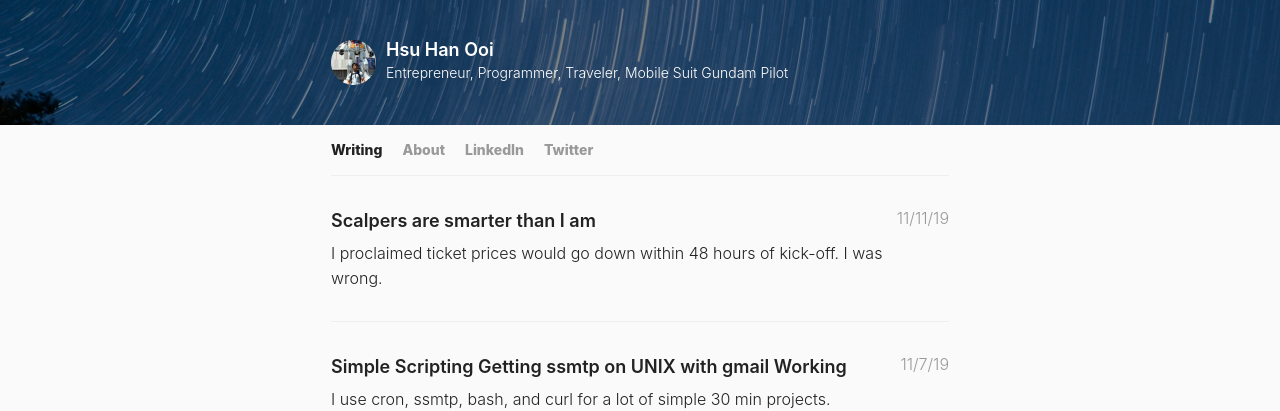
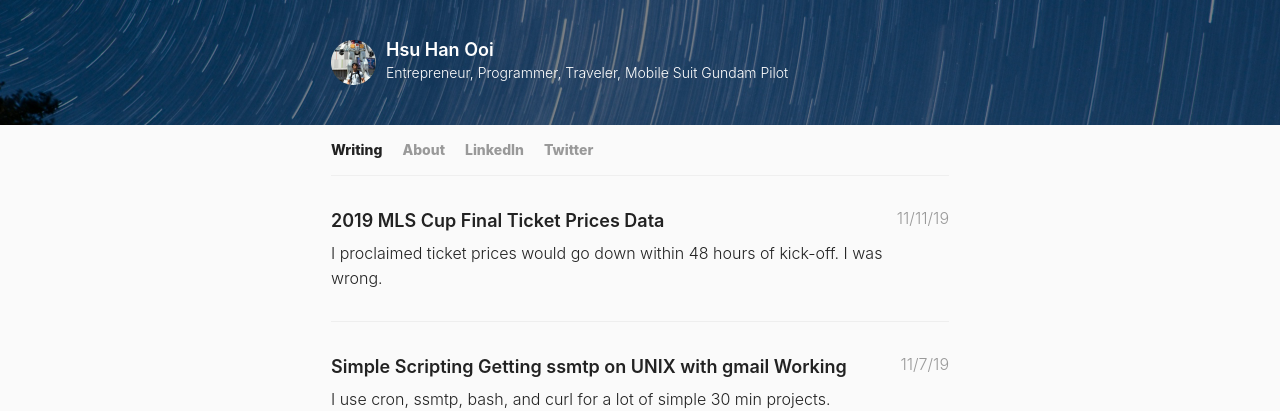
Before and after one commit to hsuhanooi/hsuhanooi.github.io, a Jekyll site: the page built from index.html, in a window 1280 px wide. Shown: the top 411 px of the page. Built offline with Jekyll 4.4.1, drawn with Linux system fonts in a browser that asks for light colours; the list of posts is cut into pages by our own code; part of the change alters nothing that is shown.

Commit message:
add new post

````diff
--- a/_posts/2019-11-11-mls-finals-tickets.md
+++ b/_posts/2019-11-11-mls-finals-tickets.md
@@ -1,209 +1,289 @@
 ---
 layout: post
-title: Scalpers are smarter than I am
+title: 2019 MLS Cup Final Ticket Prices Data
 excerpt: I proclaimed ticket prices would go down within 48 hours of kick-off. I was wrong.
 tags: sounders,seatgeek,cron,ssmtp,curl,bash,scripting,tickets,prices
 ---
 
 **MLS Cup Final Ticket Prices**
 
-Yesterday I went to the MLS Cup final and watched the Seattle Sounders beat Toronto FC 3-1 to win the MLS Cup at home, here in Seattle. It was an exciting game and Seattle played great but my prediction around tickets for the game were completely wrong. In my last post I set up a quick script to email and record ticket prices and quantity from seatgeek every 15 mins. 3 days before the final I predicted there'd be an excess of inventory which would drop prices significantly before the game. The very next day I was right, ticket prices had dropped to their lowest
+Yesterday (Sunday Nov 10th) I went to the MLS Cup final and watched the Seattle Sounders beat Toronto FC 3-1 to win the MLS Cup at home, here in Seattle. It was an exciting game and Seattle played great but my prediction around ticket prices before the game were completely wrong. In my last post I set up a quick script to email and record ticket prices and quantity from seatgeek every 15 mins. 3 days before the final (Thursday) I predicted there'd be an excess of inventory which would drop prices significantly before the game. The very next day (Friday), I was right. Ticket prices dropped to $163 per ticket on Friday from 6:45pm till 8:30pm with about 100 or so tickets being on sale. Unfortunately this was the last time tickets would drop that low. I graphed the lowest ticket prices by time below along with the number of tickets available at that price.
 
-<img src="/public/images/NumTickets.png" alt="Number of tickets per day" width="700px">
+<img src="/public/images/LowestPrice.png" alt="Lowest Price per day" width="600px">
 
-<img src="/public/images/LowestPrice.png" alt="Lowest Price per day" width="700px">
+Then I graphed the total number of tickets available to look at supply.
 
+<img src="/public/images/NumTickets.png" alt="Number of tickets per day" width="600px">
 
+On the day of the game, starting around 12:01am you can see ticket prices spiked up to $250 and hit almost $400 right before game time. This is where I thought scalpers would get nervous and start to firesale tickets but they must have been confident that people were waiting until the last minute to buy and that demand would outstrip supply. They were right, and as the number of tickets dwindled they continued to sell at almost 4x the original price. Now I didn't control here for what the seats were actually like and maybe those $400 cheapest tickets were club seats or better than nosebleeds but for people who just wanted to get in to see the game and feel the atmosphere I don't think that matters that much.
 
-**ssmtp working with gmail**
+I ended up getting tickets through my friend who's a season ticket holder but was unable to help my friends get their own tickets to the game :(. I did alert them of the price movement to $163 but thought it would keep dropping so I ended up giving some bad advice. Usually for normal non-playoff Sounders home games I can get less than season-ticket holder prices on last minute tickets but looks like the MLS Cup Final doesn't have the same type of demand. It was interesting to see how supply and demand bounced leading up to game day though and maybe someone can use this data somehow. It's not a ton of data points but I included them below if anyone wants to use it.
 
-I always jump through multiple authentication login issues when sending through gmail with UNIX tools so hopefully writing this down will make it so I don't have to remember the same issues each time.
+Also if you want to parse the datetime in python I included the datetime strptime string I used to parse it since that's never fun.
 
-First to setup ssmtp.
-```
-sudo apt-get update
-sudo apt-get install ssmtp
-sudo vi /etc/ssmtp/ssmtp.conf
+```python3
+parsed = datetime.datetime.strptime(dtime, '%a %b %d %H:%M:%S PST %Y')
 ```
 
-Then to set up the config file.
-```/etc/ssmtp/ssmtp.conf
-root=MYEMAIL@gmail.com
-mailhub=smtp.gmail.com:465
-FromLineOverride=YES
-AuthUser=MYEMAIL@gmail.com
-AuthPass=MYPASSWORD
-UseTLS=YES
+```csv
+Time,LowestPrice,NumTickets,NumTicketsAtLowest
+Thu Nov  7 20:30:02 PST 2019,203.5,1758,61
+Thu Nov  7 20:45:02 PST 2019,191.4,1725,2
+Thu Nov  7 21:00:02 PST 2019,203.5,1718,46
+Thu Nov  7 21:15:02 PST 2019,203.5,1697,37
+Thu Nov  7 21:30:05 PST 2019,203.5,1811,71
+Thu Nov  7 21:45:02 PST 2019,203.5,1820,79
+Thu Nov  7 22:00:02 PST 2019,203.5,1813,75
+Thu Nov  7 22:15:05 PST 2019,203.5,1809,71
+Thu Nov  7 22:30:02 PST 2019,203.5,1796,78
+Thu Nov  7 22:45:02 PST 2019,203.5,1786,72
+Thu Nov  7 23:00:02 PST 2019,203.5,1773,67
+Thu Nov  7 23:15:05 PST 2019,203.5,1756,54
+Thu Nov  7 23:30:04 PST 2019,203.5,1774,66
+Thu Nov  7 23:45:05 PST 2019,203.5,1766,61
+Fri Nov  8 00:00:05 PST 2019,203.5,1764,61
+Fri Nov  8 00:15:06 PST 2019,203.5,1755,54
+Fri Nov  8 00:30:02 PST 2019,203.5,1756,59
+Fri Nov  8 00:45:05 PST 2019,203.5,1758,56
+Fri Nov  8 01:00:02 PST 2019,203.5,1764,61
+Fri Nov  8 01:15:04 PST 2019,203.5,1765,62
+Fri Nov  8 01:30:02 PST 2019,203.5,1761,58
+Fri Nov  8 01:45:05 PST 2019,203.5,1760,57
+Fri Nov  8 02:00:05 PST 2019,203.5,1761,60
+Fri Nov  8 02:15:05 PST 2019,203.5,1763,60
+Fri Nov  8 02:30:05 PST 2019,203.5,1765,61
+Fri Nov  8 02:45:05 PST 2019,203.5,1765,61
+Fri Nov  8 03:00:05 PST 2019,203.5,1764,60
+Fri Nov  8 03:15:02 PST 2019,203.5,1765,61
+Fri Nov  8 03:30:04 PST 2019,203.5,1766,62
+Fri Nov  8 03:45:04 PST 2019,203.5,1760,60
+Fri Nov  8 04:00:02 PST 2019,203.5,1762,60
+Fri Nov  8 04:15:01 PST 2019,203.5,1761,60
+Fri Nov  8 04:30:02 PST 2019,203.5,1756,54
+Fri Nov  8 04:45:06 PST 2019,203.5,1756,56
+Fri Nov  8 05:00:02 PST 2019,203.5,1753,53
+Fri Nov  8 05:15:01 PST 2019,203.5,1747,53
+Fri Nov  8 05:30:02 PST 2019,203.5,1755,57
+Fri Nov  8 05:45:04 PST 2019,203.5,1738,47
+Fri Nov  8 06:00:02 PST 2019,203.5,1748,57
+Fri Nov  8 06:15:02 PST 2019,203.5,1739,50
+Fri Nov  8 06:30:02 PST 2019,203.5,1717,47
+Fri Nov  8 06:45:01 PST 2019,203.5,1714,44
+Fri Nov  8 07:00:02 PST 2019,203.5,1697,33
+Fri Nov  8 07:15:02 PST 2019,203.5,1695,34
+Fri Nov  8 07:30:02 PST 2019,203.5,1694,38
+Fri Nov  8 07:45:05 PST 2019,203.5,1685,40
+Fri Nov  8 08:00:02 PST 2019,203.5,1676,29
+Fri Nov  8 08:15:01 PST 2019,203.5,1681,35
+Fri Nov  8 08:30:02 PST 2019,203.5,1655,25
+Fri Nov  8 08:45:01 PST 2019,203.5,1942,147
+Fri Nov  8 09:00:02 PST 2019,198,1769,1
+Fri Nov  8 09:15:01 PST 2019,203.5,1745,61
+Fri Nov  8 09:30:02 PST 2019,203.5,1712,70
+Fri Nov  8 09:45:02 PST 2019,203.5,1702,63
+Fri Nov  8 10:00:02 PST 2019,203.5,1694,85
+Fri Nov  8 10:15:01 PST 2019,203.5,1777,127
+Fri Nov  8 10:30:02 PST 2019,203.5,1747,115
+Fri Nov  8 10:45:01 PST 2019,203.5,1748,122
+Fri Nov  8 11:00:02 PST 2019,198,1740,1
+Fri Nov  8 11:15:04 PST 2019,171.6,1726,1
+Fri Nov  8 11:30:02 PST 2019,203.5,1702,109
+Fri Nov  8 11:45:01 PST 2019,203.5,1705,120
+Fri Nov  8 12:00:02 PST 2019,198,1687,1
+Fri Nov  8 12:15:02 PST 2019,198,1666,1
+Fri Nov  8 12:30:01 PST 2019,198,1632,1
+Fri Nov  8 12:45:02 PST 2019,203.5,1622,85
+Fri Nov  8 13:00:10 PST 2019,203.5,1598,75
+Fri Nov  8 13:15:02 PST 2019,203.5,1578,65
+Fri Nov  8 13:30:02 PST 2019,203.5,1577,68
+Fri Nov  8 13:45:02 PST 2019,203.5,1569,52
+Fri Nov  8 14:00:04 PST 2019,203.5,1563,64
+Fri Nov  8 14:15:02 PST 2019,203.5,1536,83
+Fri Nov  8 14:30:02 PST 2019,203.5,1531,82
+Fri Nov  8 14:45:03 PST 2019,184.8,1482,1
+Fri Nov  8 15:00:05 PST 2019,203.5,1483,59
+Fri Nov  8 15:15:02 PST 2019,203.5,1450,52
+Fri Nov  8 15:30:01 PST 2019,203.5,1442,49
+Fri Nov  8 15:45:02 PST 2019,203.5,1424,43
+Fri Nov  8 16:00:02 PST 2019,203.5,1406,31
+Fri Nov  8 16:15:02 PST 2019,203.5,1397,31
+Fri Nov  8 16:30:02 PST 2019,203.5,1397,29
+Fri Nov  8 16:45:01 PST 2019,203.5,1386,20
+Fri Nov  8 17:00:02 PST 2019,203.5,1429,27
+Fri Nov  8 17:15:04 PST 2019,184.8,1606,1
+Fri Nov  8 17:30:02 PST 2019,202.4,1581,1
+Fri Nov  8 17:45:01 PST 2019,189.22,1554,1
+Fri Nov  8 18:00:02 PST 2019,193.6,1550,2
+Fri Nov  8 18:15:02 PST 2019,189.22,1536,1
+Fri Nov  8 18:30:01 PST 2019,189.22,1508,1
+Fri Nov  8 18:45:02 PST 2019,162.8,1505,82
+Fri Nov  8 19:00:02 PST 2019,162.8,1441,30
+Fri Nov  8 19:15:05 PST 2019,162.8,1430,29
+Fri Nov  8 19:30:02 PST 2019,158.4,1403,2
+Fri Nov  8 19:45:02 PST 2019,158.4,1395,2
+Fri Nov  8 20:00:02 PST 2019,158.4,1372,2
+Fri Nov  8 20:15:01 PST 2019,162.8,1363,10
+Fri Nov  8 20:30:02 PST 2019,162.8,1341,5
+Fri Nov  8 20:45:02 PST 2019,203.5,1335,3
+Fri Nov  8 21:00:04 PST 2019,203.5,1348,14
+Fri Nov  8 21:15:02 PST 2019,203.5,1342,11
+Fri Nov  8 21:30:04 PST 2019,203.5,1334,7
+Fri Nov  8 21:45:02 PST 2019,203.5,1331,11
+Fri Nov  8 22:00:04 PST 2019,203.5,1331,7
+Fri Nov  8 22:15:02 PST 2019,203.5,1331,9
+Fri Nov  8 22:30:03 PST 2019,203.5,1327,7
+Fri Nov  8 22:45:02 PST 2019,203.5,1322,4
+Fri Nov  8 23:00:06 PST 2019,203.5,1316,4
+Fri Nov  8 23:15:02 PST 2019,203.5,1318,3
+Fri Nov  8 23:30:02 PST 2019,203.5,1316,5
+Fri Nov  8 23:45:04 PST 2019,203.5,1315,3
+Sat Nov  9 00:00:02 PST 2019,203.5,1312,5
+Sat Nov  9 00:15:04 PST 2019,203.5,1303,3
+Sat Nov  9 00:30:05 PST 2019,203.5,1300,2
+Sat Nov  9 00:45:05 PST 2019,203.5,1302,5
+Sat Nov  9 01:00:05 PST 2019,203.5,1297,4
+Sat Nov  9 01:15:02 PST 2019,203.5,1297,4
+Sat Nov  9 01:30:04 PST 2019,203.5,1295,2
+Sat Nov  9 01:45:04 PST 2019,203.5,1293,5
+Sat Nov  9 02:00:02 PST 2019,203.5,1293,5
+Sat Nov  9 02:15:05 PST 2019,203.5,1295,5
+Sat Nov  9 02:30:05 PST 2019,203.5,1294,5
+Sat Nov  9 02:45:04 PST 2019,203.5,1291,4
+Sat Nov  9 03:00:05 PST 2019,203.5,1292,5
+Sat Nov  9 03:15:05 PST 2019,203.5,1292,5
+Sat Nov  9 03:30:04 PST 2019,203.5,1290,5
+Sat Nov  9 03:45:04 PST 2019,203.5,1290,5
+Sat Nov  9 04:00:01 PST 2019,203.5,1290,5
+Sat Nov  9 04:15:02 PST 2019,203.5,1286,3
+Sat Nov  9 04:30:02 PST 2019,203.5,1288,3
+Sat Nov  9 04:45:02 PST 2019,203.5,1280,1
+Sat Nov  9 05:00:02 PST 2019,203.5,1280,3
+Sat Nov  9 05:15:02 PST 2019,203.5,1280,3
+Sat Nov  9 05:30:02 PST 2019,203.5,1281,3
+Sat Nov  9 05:45:02 PST 2019,203.5,1281,3
+Sat Nov  9 06:00:01 PST 2019,203.5,1280,3
+Sat Nov  9 06:15:02 PST 2019,203.5,1281,3
+Sat Nov  9 06:30:02 PST 2019,203.5,1282,3
+Sat Nov  9 06:45:03 PST 2019,203.5,1278,3
+Sat Nov  9 07:00:02 PST 2019,203.5,1275,1
+Sat Nov  9 07:15:02 PST 2019,203.5,1273,3
+Sat Nov  9 07:30:02 PST 2019,203.5,1262,1
+Sat Nov  9 07:45:01 PST 2019,229.68,1251,1
+Sat Nov  9 08:00:02 PST 2019,203.5,1246,1
+Sat Nov  9 08:15:04 PST 2019,203.5,1242,3
+Sat Nov  9 08:30:02 PST 2019,203.5,1228,1
+Sat Nov  9 08:45:02 PST 2019,203.5,1206,1
+Sat Nov  9 09:00:01 PST 2019,229.68,1212,1
+Sat Nov  9 09:15:02 PST 2019,198,1205,1
+Sat Nov  9 09:30:02 PST 2019,198,1186,1
+Sat Nov  9 09:45:02 PST 2019,198,1179,1
+Sat Nov  9 10:00:02 PST 2019,203.5,1165,1
+Sat Nov  9 10:15:01 PST 2019,231,1146,2
+Sat Nov  9 10:30:02 PST 2019,231,1139,2
+Sat Nov  9 10:45:02 PST 2019,203.5,1130,1
+Sat Nov  9 11:00:05 PST 2019,224.4,1119,1
+Sat Nov  9 11:15:02 PST 2019,224.4,1105,1
+Sat Nov  9 11:30:04 PST 2019,231,1090,2
+Sat Nov  9 11:45:02 PST 2019,203.5,1079,1
+Sat Nov  9 12:00:01 PST 2019,229.68,1067,2
+Sat Nov  9 12:15:01 PST 2019,229.68,1060,2
+Sat Nov  9 12:30:02 PST 2019,203.5,1038,1
+Sat Nov  9 12:45:02 PST 2019,203.5,1033,1
+Sat Nov  9 13:00:02 PST 2019,203.5,1022,1
+Sat Nov  9 13:15:02 PST 2019,215.16,1006,1
+Sat Nov  9 13:30:04 PST 2019,215.16,1010,1
+Sat Nov  9 13:45:02 PST 2019,203.5,1004,1
+Sat Nov  9 14:00:02 PST 2019,203.5,995,1
+Sat Nov  9 14:15:03 PST 2019,215.16,985,1
+Sat Nov  9 14:30:01 PST 2019,229.68,981,2
+Sat Nov  9 14:45:02 PST 2019,229.68,966,2
+Sat Nov  9 15:00:02 PST 2019,229.68,957,2
+Sat Nov  9 15:15:02 PST 2019,229.68,950,2
+Sat Nov  9 15:30:04 PST 2019,229.68,940,2
+Sat Nov  9 15:45:01 PST 2019,229.68,935,2
+Sat Nov  9 16:00:02 PST 2019,250.8,927,3
+Sat Nov  9 16:15:04 PST 2019,250.8,912,3
+Sat Nov  9 16:30:02 PST 2019,250.8,901,3
+Sat Nov  9 16:45:01 PST 2019,250.8,890,1
+Sat Nov  9 17:00:02 PST 2019,250.8,877,1
+Sat Nov  9 17:15:02 PST 2019,250.8,874,1
+Sat Nov  9 17:30:02 PST 2019,250.8,857,1
+Sat Nov  9 17:45:02 PST 2019,231,845,1
+Sat Nov  9 18:00:02 PST 2019,231,837,1
+Sat Nov  9 18:15:02 PST 2019,212.52,832,1
+Sat Nov  9 18:30:02 PST 2019,212.52,825,1
+Sat Nov  9 18:45:02 PST 2019,212.52,808,1
+Sat Nov  9 19:00:02 PST 2019,211.22,791,1
+Sat Nov  9 19:15:02 PST 2019,212.52,779,1
+Sat Nov  9 19:30:02 PST 2019,212.52,763,1
+Sat Nov  9 19:45:01 PST 2019,224.4,751,1
+Sat Nov  9 20:00:01 PST 2019,224.4,741,1
+Sat Nov  9 20:15:02 PST 2019,233.61,735,1
+Sat Nov  9 20:30:01 PST 2019,237.6,713,2
+Sat Nov  9 20:45:02 PST 2019,237.6,701,1
+Sat Nov  9 21:00:05 PST 2019,237.6,702,2
+Sat Nov  9 21:15:02 PST 2019,196.68,698,1
+Sat Nov  9 21:30:02 PST 2019,242.88,693,1
+Sat Nov  9 21:45:01 PST 2019,237.6,681,3
+Sat Nov  9 22:00:02 PST 2019,262.68,665,1
+Sat Nov  9 22:15:01 PST 2019,262.68,659,1
+Sat Nov  9 22:30:04 PST 2019,262.68,649,1
+Sat Nov  9 22:45:01 PST 2019,262.68,642,1
+Sat Nov  9 23:00:02 PST 2019,262.68,633,1
+Sat Nov  9 23:15:02 PST 2019,246.84,623,1
+Sat Nov  9 23:30:01 PST 2019,257.4,608,1
+Sat Nov  9 23:45:02 PST 2019,250.8,601,1
+Sun Nov 10 00:00:02 PST 2019,250.8,601,1
+Sun Nov 10 00:15:02 PST 2019,250.8,591,1
+Sun Nov 10 00:30:02 PST 2019,250.8,590,1
+Sun Nov 10 00:45:02 PST 2019,250.8,584,1
+Sun Nov 10 01:00:04 PST 2019,250.8,581,1
+Sun Nov 10 01:15:01 PST 2019,250.8,585,1
+Sun Nov 10 01:30:04 PST 2019,257.4,577,1
+Sun Nov 10 01:45:04 PST 2019,257.4,578,1
+Sun Nov 10 02:00:03 PST 2019,257.4,582,1
+Sun Nov 10 02:15:01 PST 2019,257.4,582,1
+Sun Nov 10 02:30:04 PST 2019,257.4,582,1
+Sun Nov 10 02:45:02 PST 2019,257.4,584,1
+Sun Nov 10 03:00:02 PST 2019,257.4,583,1
+Sun Nov 10 03:15:02 PST 2019,257.4,581,1
+Sun Nov 10 03:30:04 PST 2019,257.4,579,1
+Sun Nov 10 03:45:03 PST 2019,257.4,579,1
+Sun Nov 10 04:00:02 PST 2019,257.4,581,1
+Sun Nov 10 04:15:01 PST 2019,257.4,579,1
+Sun Nov 10 04:30:02 PST 2019,257.4,579,1
+Sun Nov 10 04:45:04 PST 2019,257.4,579,1
+Sun Nov 10 05:00:02 PST 2019,257.4,579,1
+Sun Nov 10 05:15:02 PST 2019,257.4,579,1
+Sun Nov 10 05:30:02 PST 2019,257.4,576,1
+Sun Nov 10 05:45:02 PST 2019,257.4,574,1
+Sun Nov 10 06:00:02 PST 2019,257.4,572,1
+Sun Nov 10 06:15:02 PST 2019,257.4,576,1
+Sun Nov 10 06:30:01 PST 2019,257.4,563,1
+Sun Nov 10 06:45:02 PST 2019,257.4,557,1
+Sun Nov 10 07:00:02 PST 2019,257.4,555,1
+Sun Nov 10 07:15:02 PST 2019,257.4,538,1
+Sun Nov 10 07:30:02 PST 2019,231,531,2
+Sun Nov 10 07:45:02 PST 2019,252.12,505,1
+Sun Nov 10 08:00:02 PST 2019,252.12,482,1
+Sun Nov 10 08:15:02 PST 2019,262.68,449,2
+Sun Nov 10 08:30:02 PST 2019,229.68,422,1
+Sun Nov 10 08:45:02 PST 2019,264,386,1
+Sun Nov 10 09:00:02 PST 2019,264,358,1
+Sun Nov 10 09:15:02 PST 2019,231,341,1
+Sun Nov 10 09:30:02 PST 2019,274.56,313,1
+Sun Nov 10 09:45:02 PST 2019,297,294,3
+Sun Nov 10 10:00:02 PST 2019,323.43,269,1
+Sun Nov 10 10:15:01 PST 2019,323.43,220,1
+Sun Nov 10 10:30:03 PST 2019,264,211,4
+Sun Nov 10 10:45:02 PST 2019,203.5,167,2
+Sun Nov 10 11:00:01 PST 2019,237.6,142,2
+Sun Nov 10 11:15:01 PST 2019,302.5,115,2
+Sun Nov 10 11:30:02 PST 2019,396,68,3
+Sun Nov 10 11:45:01 PST 2019,330,54,1
+Sun Nov 10 12:00:02 PST 2019,328.68,37,1
+Sun Nov 10 12:15:02 PST 2019,505.56,24,1
+Sun Nov 10 12:30:03 PST 2019,505.56,20,1
+Sun Nov 10 12:45:02 PST 2019,278.52,23,1
+Sun Nov 10 13:00:02 PST 2019,231,44,10
 ```
-
-Now to test.
-```
-echo "Testing...1...2...3" | ssmtp MYEMAIL@gmail.com
-```
-
-Then you inevitably get the below.
-
-```
-ssmtp: Authorization failed (535 5.7.8  https://support.google.com/mail/?p=BadCredentials q1sm2306501qti.46 - gsmtp)
-```
-
-Then you google it and you find this Google Support article. https://support.google.com/mail/thread/5621336?hl=en. Then you enable “Access for less secure apps” per the first recommended answer in the Google Support article. And you once again get the above error.
-
-This is where it starts to get pretty frustrating but I finally found the actual solution. You have to enable "App Passwords" in gmail and assign a unique password per email client. I couldn't use my "main" password for the email account, it had to use an App Specific Password to work. Before you can have App Passwords though you have to enable 2FA. So in gmail, click "Manage your Google Account" -> "Security" -> "Enable 2-step verification". Then go through the flow and the first time I did this it forced me to use Google Prompt (don't worry you can switch to regular 2FA after enabling Google Prompt and then disable Google Prompt and delete your phone). Then go back to the "Security" page and now you'll see the "App Passwords" section. Then go through the flow and add a unique password per app. Hit the test again.
-
-```
-echo "Testing...1...2...3" | ssmtp MYEMAIL@gmail.com
-```
-
-Success.
-
-
-**UPDATE**
-
-I realized the API I was using wasn't accurate! Looks like the API is using Elasticsearch under the hood. The stats column is cached! Argh. There's no listings route so now I'm forced to go down the scraping route. Luckily they don't mask the request and response very well. They do use abbreviations for the response fields though but I've mapped it below for the ones you're probably interested in.
-
-```bash
-curl "https://seatgeek.com/rescraper/v2/listings?_include_seats=1&aid=225&client_id=MTY2MnwxMzgzMzIwMTU4&id=5080866&sixpack_client_id=dec7312f-10a0-4101-a5fc-d49afe679a2f" | jq .listings[0]
-```
-```
-{
-  "dm": "electronic",
-  "d": "Enjoy the match from behind the South goal, where fans tend to watch while standing.",
-  "dq": {
-    "b": 0,
-    "dq": 98.83,
-    "ddq": "9.9",
-    "ev": 666.66,
-    "estimatedValue": 666.66
-  },
-  "dqm": {
-    "1": {
-      "b": 0,
-      "dq": 97.46000000000001,
-      "ddq": "9.7",
-      "ev": 582.13,
-      "estimatedValue": 582.13
-    },
-    "3": {
-      "b": 0,
-      "dq": 97.81,
-      "ddq": "9.8",
-      "ev": 610.58,
-      "estimatedValue": 610.58
-    }
-  },
-  "ep": true,
-  "et": 1,
-  "f": 27.5,
-  "fi": "f8400ae8-bb9f-40bd-9262-40bf887ba3a7",
-  "gk": "116_ll_11:13",
-  "gr": 303008,
-  "id": "l_3KEmAwlCdlBde5hyp1ymqf1Lygk3tb4NBwGsp2qdmDHkgEWmghgkxwl4iJFg2FRl",
-  "ihd": "",
-  "dl": 1,
-  "h": 0,
-  "lv": 0,
-  "vp": 0,
-  "mk": "s:116 r:ll",
-  "m": "open",
-  "pu": 0,
-  "p": 275, # Price
-  "pf": 302.5, # Price with fees
-  "q": 3, # Quantity of tickets
-  "r": "ll", # Row
-  "rf": "Row LL",
-  "rr": "LL",
-  "ss": [
-    "11",
-    "12",
-    "13"
-  ],
-  "sgp": 275,
-  "sgf": 27.5,
-  "sif": false,
-  "s": "116",
-  "sf": "Section 116",
-  "sr": "116",
-  "sh": 0,
-  "sco": false,
-  "sp": [
-    1,
-    3
-  ],
-  "spt": "",
-  "st": "pdf",
-  "wc": 0,
-  "sro": 0,
-  "w": 275
-}
-```
-
-Had to do some slightly more complicated shuffling so decided to replace curl piece with this below python script. Still returns json so I can use jq but handles some of the filtering and sorting more elegantly. I know you could do that in bash but this seemed easier for me.
-
-```python
-import datetime
-import requests
-import json
-
-res = requests.get('https://seatgeek.com/rescraper/v2/listings?_include_seats=1&aid=225&client_id=MTY2MnwxMzgzMzIwMTU4&id=5080866&sixpack_client_id=dec7312f-10a0-4101-a5fc-d49afe679a2f')
-js = res.json()
-listings = js['listings']
-num_tickets = sum(map(lambda x: x['q'], listings))
-sorted_price = sorted(listings, key=lambda x: x['pf'])
-cheapest_price = sorted_price[0]['pf']
-cheapest = []
-for listing in listings:
-    if listing['pf'] == cheapest_price:
-        price = listing['p']
-        price_with_fee = listing['pf']
-        quantity = listing['q']
-        row = listing['r']
-        section = listing['s']
-        seats = listing['gk'].split('_')[2]
-
-        cheap = { 'price': price, 'price_with_fee': price_with_fee, 'quantity': quantity, 'row': row, 'section': section, 'seats': seats, 'time': datetime.datetime.now().strftime('%Y-%m-%d %H:%M:%S')}
-        cheapest.append(cheap)
-
-num_cheapest_tickets = sum(map(lambda x: x['quantity'], cheapest))
-print(json.dumps({'cheapest_price': cheapest_price, 'num_cheapest_tickets': num_cheapest_tickets, 'num_tickets': num_tickets, 'listings': cheapest}))
-```
-
-
-I let this run during work and got some interesting interesting data. Columns are time, lowest price, total number of tickets, number of tickets at lowest price. First thing I noticed is there seems to be some price floor at $203.50 which seems like it's set by scalpers. That are about 100 people all seem to be all pricing their tickets exactly the same. More likely is scalpers are buying anything lower than $203.50 and reselling at $203.50 to make a synthetic floor. 2nd is it seems like most individual sellers are posting a single ticket. I wonder if those single tickets get bought by scalpers because they own other tickets near the single tickets. Also it seems like most people post tickets to sell in the morning and purchase tickets after work near the afternoon, at least thats what the below data seems to show. Lastly, my hypothesis is that scalpers overbought and overpriced the tickets and they will get a lot cheaper come Saturday night when they start getting close to game time.
-
-The Sounders average roughly 42,000 fans. I think they opened all of CenturyLink for the final which can hold 72,000 but generally they only hit that for Seahawks playoff games. Roughly it seems like you get 1.5x more attendance for a final (just looking at Atlanta last year) which should put us at a fairly large surplus ahead of Sunday's game even though they supposedly sold 69K+ tickets. I have tickets already but hoping to use the above script to find some affordable tickets for some friends. Should be a great game, go Sounders!
-
-```csv
-Time,LowestPrice,NumTickets,NumLowestTickets
-Fri Nov 8 09:30:02 PST 2019,203.5,1712,70
-Fri Nov 8 09:45:02 PST 2019,203.5,1702,63
-Fri Nov 8 10:00:02 PST 2019,203.5,1694,85
-Fri Nov 8 10:15:01 PST 2019,203.5,1777,127
-Fri Nov 8 10:30:02 PST 2019,203.5,1747,115
-Fri Nov 8 10:45:01 PST 2019,203.5,1748,122
-Fri Nov 8 11:00:02 PST 2019,198,1740,1
-Fri Nov 8 11:15:04 PST 2019,171.6,1726,1
-Fri Nov 8 11:30:02 PST 2019,203.5,1702,109
-Fri Nov 8 11:45:01 PST 2019,203.5,1705,120
-Fri Nov 8 12:00:02 PST 2019,198,1687,1
-Fri Nov 8 12:15:02 PST 2019,198,1666,1
-Fri Nov 8 12:30:01 PST 2019,198,1632,1
-Fri Nov 8 12:45:02 PST 2019,203.5,1622,85
-Fri Nov 8 13:00:10 PST 2019,203.5,1598,75
-Fri Nov 8 13:15:02 PST 2019,203.5,1578,65
-Fri Nov 8 13:30:02 PST 2019,203.5,1577,68
-Fri Nov 8 13:45:02 PST 2019,203.5,1569,52
-Fri Nov 8 14:00:04 PST 2019,203.5,1563,64
-Fri Nov 8 14:15:02 PST 2019,203.5,1536,83
-Fri Nov 8 14:30:02 PST 2019,203.5,1531,82
-Fri Nov 8 14:45:03 PST 2019,184.8,1482,1
-Fri Nov 8 15:00:05 PST 2019,203.5,1483,59
-Fri Nov 8 15:15:02 PST 2019,203.5,1450,52
-Fri Nov 8 15:30:01 PST 2019,203.5,1442,49
-Fri Nov 8 15:45:02 PST 2019,203.5,1424,43
-Fri Nov 8 16:00:02 PST 2019,203.5,1406,31
-Fri Nov 8 16:15:02 PST 2019,203.5,1397,31
-Fri Nov 8 16:30:02 PST 2019,203.5,1397,29
-Fri Nov 8 16:45:01 PST 2019,203.5,1386,20
-Fri Nov 8 17:00:02 PST 2019,203.5,1429,27
-```
````
